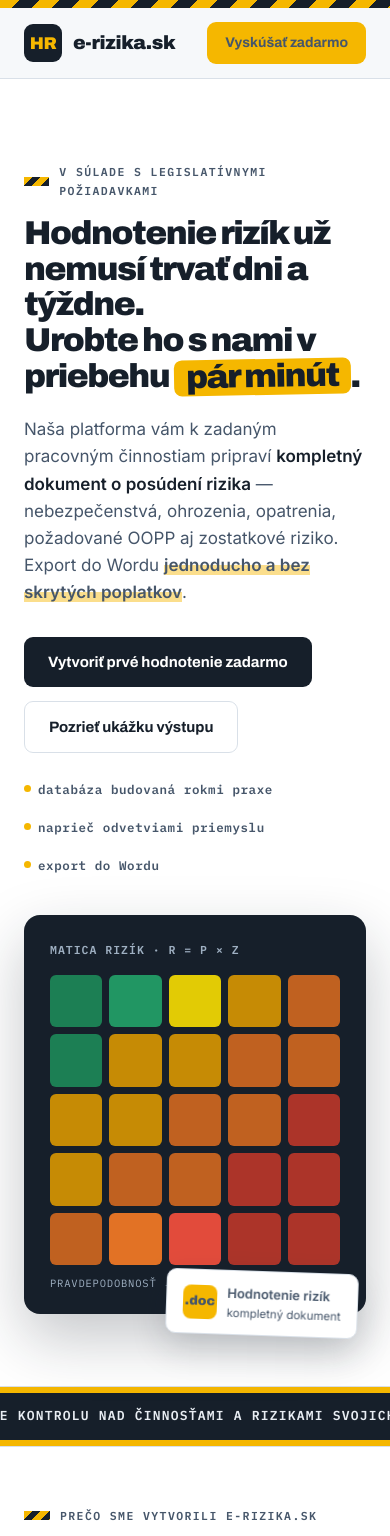
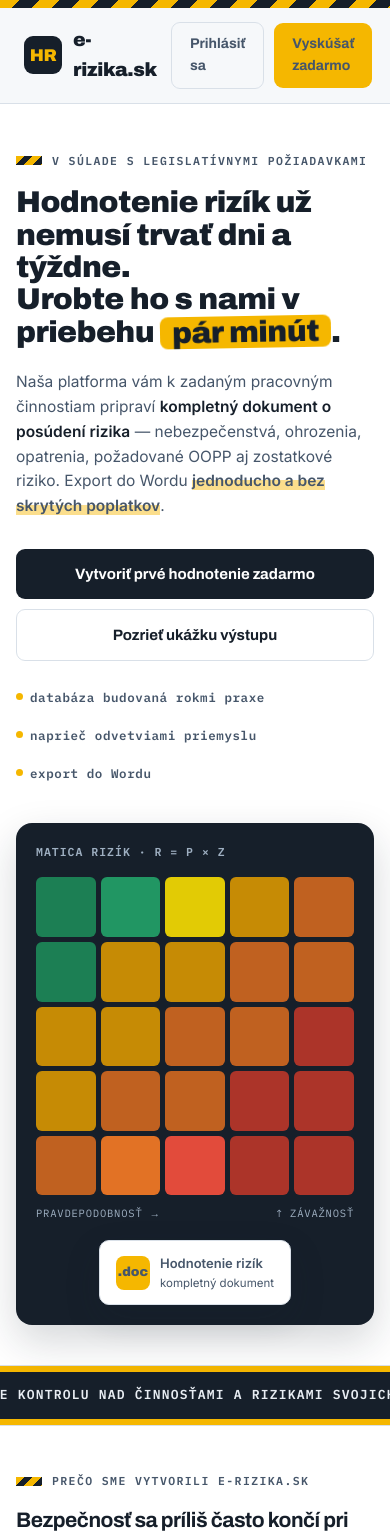
Before and after one commit to anfan143/erizika, a Next.js app: page / in a window 390 px wide. Shown: the top 1536 px of the page. Built offline with nearby package versions, Linux system fonts and the light colour scheme.

Commit message:
UI: funkcne odkazy, logo na domov, vizualny upgrade + mobil, opravy historie a free-gen

```diff
--- a/app/api/generate/route.ts
+++ b/app/api/generate/route.ts
@@ -91,6 +91,10 @@
       const { data: proj } = await admin.from("projects").select("activities_used").eq("id", ent.projectId!).single();
       if (proj) await admin.from("projects").update({ activities_used: Math.max(0, proj.activities_used - 1) }).eq("id", ent.projectId!);
     }
+    if (ent.mode === "free") {
+      const { data: prof } = await admin.from("profiles").select("free_gens").eq("id", user.id).single();
+      if (prof) await admin.from("profiles").update({ free_gens: Math.max(0, prof.free_gens - 1) }).eq("id", user.id);
+    }
     return NextResponse.json({ error: "gen" }, { status: 502 });
   }
   return NextResponse.json({ nebezpecenstva, refs: refs.length, locked: ent.mode === "free" });
--- a/app/globals.css
+++ b/app/globals.css
@@ -249,3 +249,81 @@
 
 @media (max-width:900px){.land .hero-grid,.land .misia-grid{grid-template-columns:1fr;gap:40px}.land .cards3,.land .cennik-grid{grid-template-columns:1fr}.land h1{font-size:33px}.land h2.sec{font-size:27px}.land section{padding:60px 0}.land .nav-links a:not(.btn){display:none}.land .demo-wrap{overflow-x:auto}.land .doc-chip{right:8px}.land .demo-head{flex-wrap:wrap}.land .demo-head .cinnost{font-size:16px}}
 @media (prefers-reduced-motion:reduce){.land .marq-track{animation:none}.land .mx i{animation:none}}
+
+/* ============================================================
+   VIZUÁLNY UPGRADE — interaktivita, jemné animácie, mobil
+   (iba doplnky/override; pôvodné pravidlá ostávajú v platnosti)
+   ============================================================ */
+
+/* plynulé prechody na interaktívnych prvkoch */
+.land .pcard,.land .krok,.land .cena,.land details,.land .demo,.land .matrix-card,.land .btn{
+  transition:transform .18s ease,box-shadow .25s ease,border-color .18s ease,color .15s ease;
+}
+
+/* karty – zdvih a akcent pri prejdení myšou */
+.land .pcard:hover,.land .krok:hover{transform:translateY(-4px);box-shadow:0 14px 34px rgba(22,31,42,.10);border-color:var(--ink)}
+.land .cena:hover{transform:translateY(-4px);box-shadow:0 18px 44px rgba(22,31,42,.14)}
+.land .cena.hl-card:hover{box-shadow:0 22px 52px rgba(245,183,0,.22)}
+
+/* akcentová linka navrchu krokov */
+.land .krok{overflow:hidden}
+.land .krok::after{content:"";position:absolute;left:0;top:0;height:3px;width:0;background:var(--safety);transition:width .3s ease}
+.land .krok:hover::after{width:100%}
+
+/* tlačidlá – jemný zdvih */
+.land .btn-primary:hover,.land .btn-safety:hover,.land .btn-ghost:hover{transform:translateY(-2px)}
+
+/* animovaná linka pod navigačnými odkazmi */
+.land .nav-links a:not(.btn){position:relative}
+.land .nav-links a:not(.btn)::after{content:"";position:absolute;left:0;bottom:-5px;height:2px;width:0;background:var(--safety);transition:width .2s ease}
+.land .nav-links a:not(.btn):hover::after{width:100%}
+
+/* hero „plate" – jemný nábeh */
+@keyframes plateIn{0%{transform:rotate(-1deg) scale(.94);opacity:.3}100%{transform:rotate(-1deg) scale(1);opacity:1}}
+.land h1 .plate{animation:plateIn .55s ease both}
+
+/* FAQ – zvýraznenie otvorenej položky */
+.land details[open]{border-color:var(--ink);box-shadow:0 8px 24px rgba(22,31,42,.06)}
+.land summary:hover{color:var(--safety)}
+
+/* OPRAVA medzery v nadpisoch (efekt „keďto") + čitateľnosť */
+.land h2.sec{letter-spacing:-.3px;word-spacing:.06em}
+.land h1{word-spacing:.04em}
+
+/* matica – aby štítok .doc-chip nikde nepretekal mimo plátna */
+.land .matrix-card{overflow:visible}
+
+/* zvýraznený plán mierne vyzdvihnúť (len desktop) */
+@media (min-width:901px){
+  .land .cena.hl-card{transform:translateY(-8px)}
+  .land .cena.hl-card:hover{transform:translateY(-12px)}
+}
+
+/* ---------- MOBIL / TABLET: doladenie ---------- */
+@media (max-width:900px){
+  .land .nav-in{gap:14px}
+  .land .nav-links{gap:10px}
+  .land .nav-links a:not(.btn){display:none}
+  .land .hero{padding:48px 0 40px}
+  .land .hero p.lead{font-size:15.5px}
+  .land .doc-chip{position:static;transform:none;margin:18px auto 0;width:max-content}
+  .land .matrix-card{box-shadow:0 16px 40px rgba(22,31,42,.18)}
+}
+@media (max-width:680px){
+  .land .wrap{padding:0 16px}
+  .land h1{font-size:30px;letter-spacing:-.6px}
+  .land h2.sec{font-size:24px}
+  .land section{padding:46px 0}
+  .land .hero-cta{gap:10px}
+  .land .hero-cta .btn,.land .cena .btn{width:100%;text-align:center}
+  .land .matrix-card{padding:20px}
+  .land .mx{gap:5px}
+  .land .demo-head{padding:13px 16px}
+  .land .demo-head .cinnost{font-size:15px;padding-left:10px}
+  .land th,.land td{padding:9px 10px}
+  .land .cena{padding:24px 20px}
+  .land .misia blockquote{font-size:21px}
+  .land .cta-band{padding:34px 24px;text-align:center;justify-content:center}
+  .land .cta-band h2{font-size:24px}
+  .land .foot-top{flex-direction:column;align-items:flex-start;gap:10px}
+}
--- a/app/login/page.tsx
+++ b/app/login/page.tsx
@@ -45,7 +45,7 @@
   return (
     <>
       <div className="hazard" />
-      <header><div className="head-inner"><div className="logo-mark">HR</div><div><h1>Rizika</h1><div className="head-sub">Prihlásenie</div></div></div></header>
+      <header><div className="head-inner"><a href="/" className="logo-mark" style={{ textDecoration: "none" }} title="Domov">HR</a><div><h1>Rizika</h1><div className="head-sub">Prihlásenie</div></div></div></header>
       <main style={{ maxWidth: 460 }}>
         <div className="card">
           {sent ? (
--- a/lib/landingHtml.ts
+++ b/lib/landingHtml.ts
@@ -3,13 +3,14 @@
 <div class="topbar"></div>
 <nav>
   <div class="nav-in">
-    <a class="logo" href="/login"><span class="logo-mark">HR</span><b>e-rizika.sk</b></a>
+    <a class="logo" href="/"><span class="logo-mark">HR</span><b>e-rizika.sk</b></a>
     <div class="nav-links">
       <a href="#prekoho">Pre koho</a>
       <a href="#funguje">Ako to funguje</a>
       <a href="#ukazka">Ukážka</a>
       <a href="#cennik">Cenník</a>
-      <a href="/login" style="color:var(--ink)">Prihlásiť sa</a>
+      <a href="#otazky">Otázky</a>
+      <a class="btn btn-ghost btn-sm" href="/login">Prihlásiť sa</a>
       <a class="btn btn-safety btn-sm" href="#cennik">Vyskúšať zadarmo</a>
     </div>
   </div>
@@ -209,7 +210,7 @@
   </div>
 </section>
 
-<section style="padding-top:0">
+<section id="otazky" style="padding-top:0">
   <div class="wrap">
     <div class="mono eyebrow">Časté otázky</div>
     <h2 class="sec">Na rovinu.</h2>
@@ -250,7 +251,7 @@
   <div class="foot-in">
     <div class="foot-top">
       <span style="font-family:'IBM Plex Mono';font-weight:600;letter-spacing:1px;font-size:12px">e-rizika.sk © 2026</span>
-      <span><a href="/login">Obchodné podmienky</a> · <a href="/login">Ochrana osobných údajov</a> · <a href="/login">Kontakt</a></span>
+      <span><a href="#otazky">Časté otázky</a> · <a href="#cennik">Cenník</a> · <a href="mailto:info@erizika.sk">Kontakt</a></span>
     </div>
     <div class="foot-disc">Dokumenty vytvorené platformou sú podkladom pre posúdenie rizika; pred zaradením do dokumentácie BOZP ich preveruje a schvaľuje odborne spôsobilá osoba v zmysle platnej legislatívy.</div>
   </div>
```
Also changed, not shown: app/app/Generator.tsx (+5 -2 lines).
